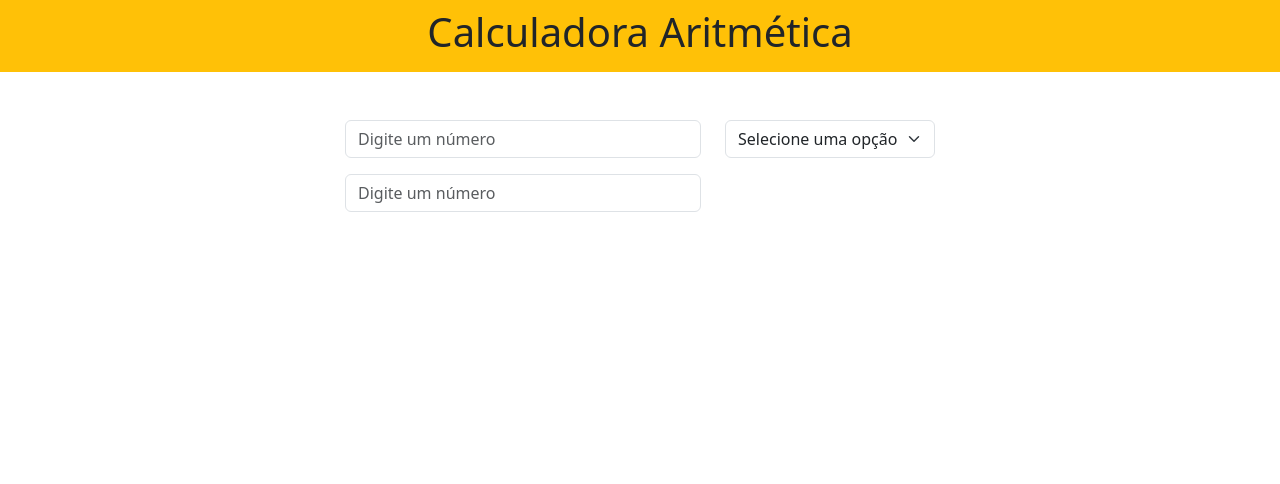
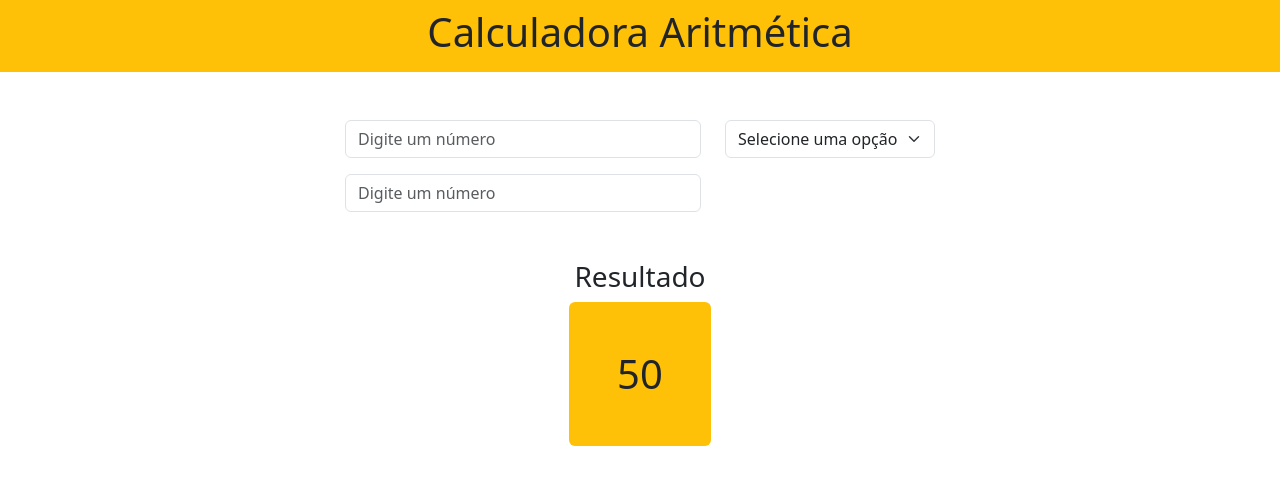
Before and after one commit to davislamenha/exercicio-vuejs-ebac, a Vue app: page / in a window 1280 px wide. Shown: the top 484 px of the page. Built offline with nearby package versions, Linux system fonts and the light colour scheme.

Commit message:
resultado

```diff
--- a/src/App.vue
+++ b/src/App.vue
@@ -1,11 +1,13 @@
 <script setup>
 import Header from './components/Header.vue';
 import CalcForm from './components/CalcForm.vue';
+import Resultado from './components/Resultado.vue';
 </script>
 
 <template>
   <Header />
   <CalcForm />
+  <Resultado />
 </template>
 
 <style scoped></style>
--- /dev/null
+++ b/src/components/Resultado.vue
@@ -0,0 +1,8 @@
+<script setup></script>
+
+<template>
+  <div class="container text-center">
+    <h3>Resultado</h3>
+    <span class="d-inline-block p-5 bg-warning h1 rounded">50</span>
+  </div>
+</template>
```
